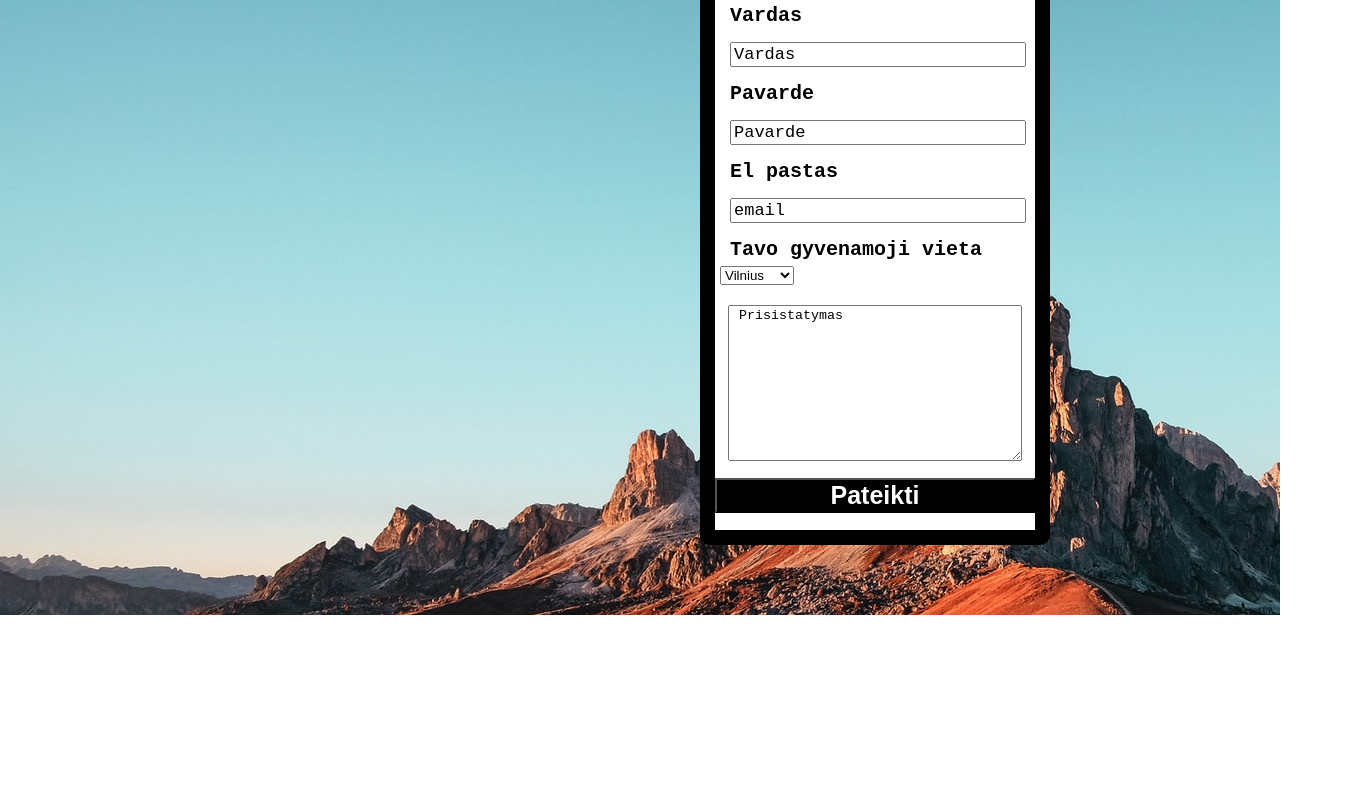
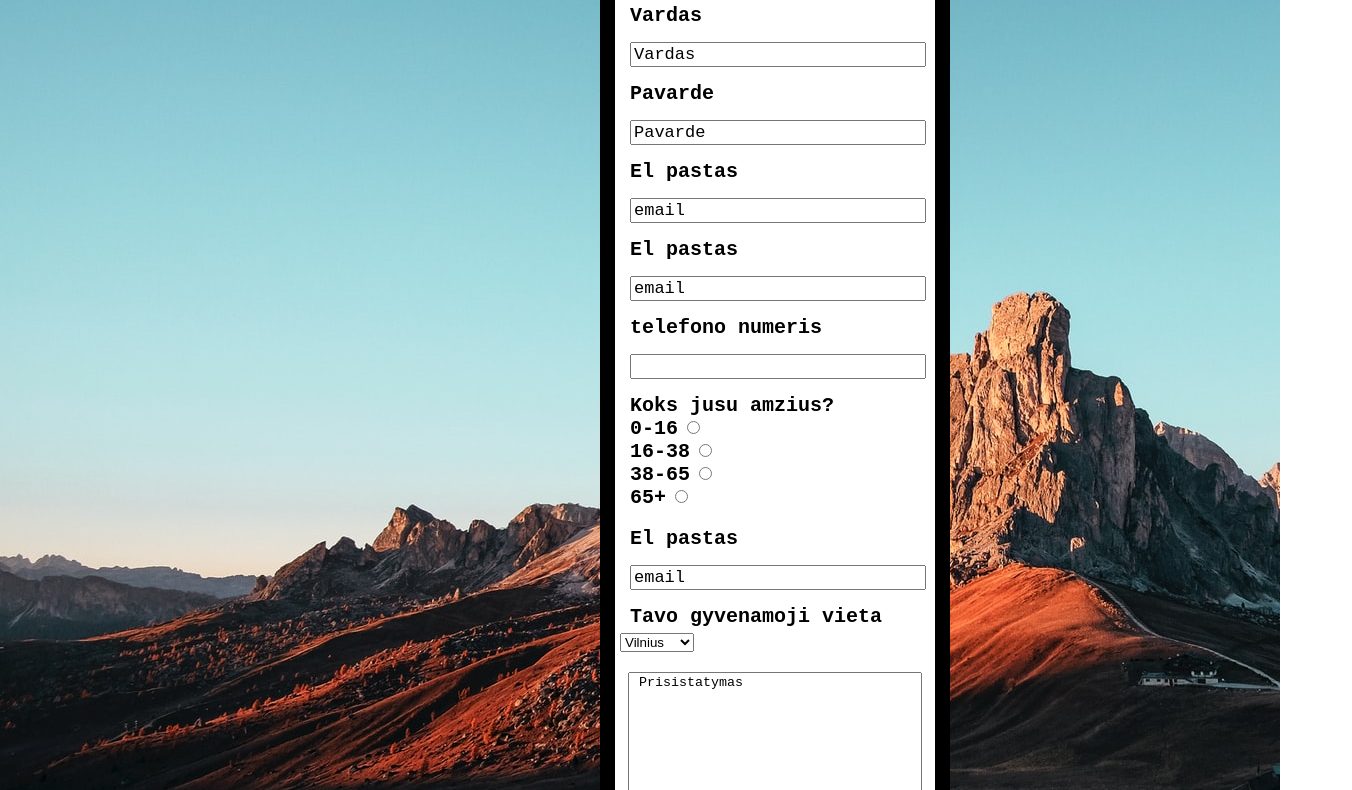
Before and after one commit to kposka/bandymas, a plain HTML site: page forma1.html in a window 1280 px wide. Shown: the part 185-975 px from the top of the page, 1352 px wide, since content can reach past the window. Before the commit the page ends 800 px from the top, so only its background shows below. Drawn offline with Linux system fonts and the light colour scheme.

Commit message:
Add files via upload

```diff
--- a/forma1.html
+++ b/forma1.html
@@ -5,18 +5,20 @@
     <title>Forma</title>
       <style type="text/css">
 
-
-body{
+body {
+  margin:0px;
+}
+.body{
   background-image:url(mountain2.jpg);
   width:100%;
-  height: 10000px;
+  height: 1200px;
   background-repeat:no-repeat;
-  position:fixed;
+  position:relative;
   margin:0px;
 }
 
 .headeris{
-  position:relative;
+  position:absolute;
   width:100%;
   height:50px;
   background-color: black;
@@ -24,10 +26,11 @@ body{
 
 .headeris .list {
   position:absolute;
-  left:1500px;
+  left:1200px;
+  display:inline;
 }
 
-.headeris .list li{
+.body .headeris .list li{
   display:inline;
   Font-size: 20px;
   letter-spacing: 2px;
@@ -44,10 +47,10 @@ body{
 .klausimynas{
   position:relative;
   width:25%;
-  height:600px;
+  height:1000px;
   background-color:white;
   top:100px;
-  left:700px;
+  left:600px;
   border:solid black 15px;
   border-radius: 10px;
 }
@@ -60,6 +63,14 @@ body{
   font-family:monospace;
 }
 .klausimynas input[type="email"]{
+  width:90%;
+  display: inline-block;
+  margin:15px;
+  font-size:17px;
+  font-family:monospace;
+}
+
+.klausimynas input[type="number"]{
   width:90%;
   display: inline-block;
   margin:15px;
@@ -100,9 +111,21 @@ body{
   font-family:monospace;
   font-size:30px;
 }
+
+.klausimynas option{
+  display: inline-block;
+}
+.klausimynas p{
+  display:inline-block;
+  margin:0 0 0 15px;
+  font-size: 20px;
+  font-family: monospace;
+  font-weight: bold;
+}
 </style>
 </head>
 <body>
+  <div class="body">
     <div class="headeris">
       <ul class="list">
         <li><a href="index.html"> Home </a></li>
@@ -121,6 +144,26 @@ body{
           <label for="Email"> El pastas </label>
           <input type="email" name="email" value="email">
 
+          <label for="Email"> El pastas </label>
+          <input type="email" name="email" value="email">
+
+          <label for="phonenumber"> telefono numeris </label>
+          <input type="number" name="phonenumber" value="phonenumber">
+
+          <p> Koks jusu amzius? </p><br>
+
+          <label for="age1"> 0-16 </label>
+          <input type="radio" name="amzius" accept=""id="age1" value="0-16"><br>
+          <label for="age2"> 16-38 </label>
+          <input type="radio" name="amzius" id="age2" value="16-38"><br>
+          <label for="age3"> 38-65 </label>
+          <input type="radio" name="amzius" id="age3" value="38-65"><br>
+          <label for="age4"> 65+ </label>
+          <input type="radio" name="amzius" id="age4" value="65+"><br><br>
+
+          <label for="Email"> El pastas </label>
+          <input type="email" name="email" value="email">
+
           <label for="miestas"> Tavo gyvenamoji vieta </label>
             <select name="miestas">
               <option value="Vilnius"> Vilnius </option>
@@ -133,5 +176,6 @@ body{
         <button type="submit"> Pateikti </button>
       </form>
     </div>
+  </div>
   </body>
 </html>
```
